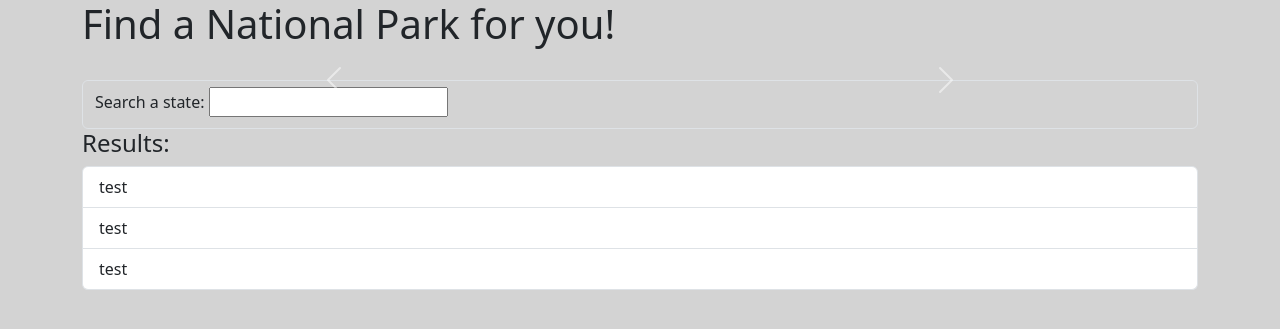
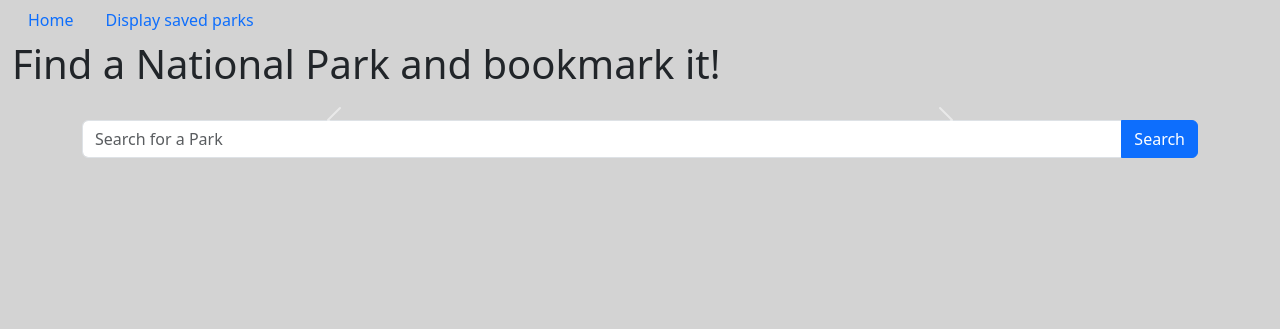
Before and after one commit to technomooney/Project-3-API-and-bookmarks, a Flask app: page / in a window 1280 px wide. Shown: the top 329 px of the page. Run offline with Flask 2, Linux system fonts and the light colour scheme; parts of the project's set-up code (start-up, migrations or seed data) failed here and were passed over.

Commit message:
modified the templates to add a nav bar. and remove test elements. also removed some thing to allow for a single page display.

```diff
--- a/web_ui/templates/base.html
+++ b/web_ui/templates/base.html
@@ -5,6 +5,10 @@
         <link rel="stylesheet" href="{{ url_for('static', filename='styles.css')}}">
     </head>
     <body class="container-fluid bg-color-custom">
+        <nav class="nav">
+            <a class="nav-link active" aria-current="page" href="/">Home</a>
+            <a class="nav-link" href="/display_saved_parks">Display saved parks</a>
+        </nav>
         {% block content %}
         {% endblock %}
     </body>
--- a/web_ui/templates/carousel.html
+++ b/web_ui/templates/carousel.html
@@ -1,10 +1,7 @@
 
 {% block carousel %}
 <div class="container-md">
-    <div>
-        <h1>Find a National Park for you!</h1>
-    </div>
-    <br>
+
     <div class="container col-md-8">
       <div id="image_carousel" class="carousel slide">
         <div class="carousel-indicators">
--- a/web_ui/templates/current_data.html
+++ b/web_ui/templates/current_data.html
@@ -1,5 +1,3 @@
-{% extends 'base.html' %}
-
 {% block content %}
 
 {% include 'weather.html' %}
--- a/web_ui/templates/index.html
+++ b/web_ui/templates/index.html
@@ -1,21 +1,26 @@
 {% extends 'base.html' %}
 
 {% block content %}
+<div>
+    <h1>Find a National Park and bookmark it!</h1>
+</div>
+<br>
   {% include 'carousel.html' %}
-    <form class="form-control  bg-color-custom">
-        <label class="form-label">Search a state:</label> <input class="form-input" type="text" id="state_search" name="state_search">
-    </form>
-    {% if not data %}
+    <div class="mb-3">
+        <form class="input-group bg-color-custom">
+            <input placeholder="Search for a Park" class="form-control" type="text" id="search_query" name="search_query">
+            <button class="btn btn-primary" type="submit"> Search </button>
+        </form>
+    </div>
+    {% if data %}
     <h4>Results:</h4>
     <ul class="list-group">
         {% for item in data %}
         <li class="list-group-item">{{ item }}</li>
         {% endfor %}
-        <li class="list-group-item">test</li>
-        <li class="list-group-item">test</li>
-        <li class="list-group-item">test</li>
-
     </ul>
     {% endif %}
+
+    {# include 'current_data.html' #}
 </div>
 {% endblock %}
```
